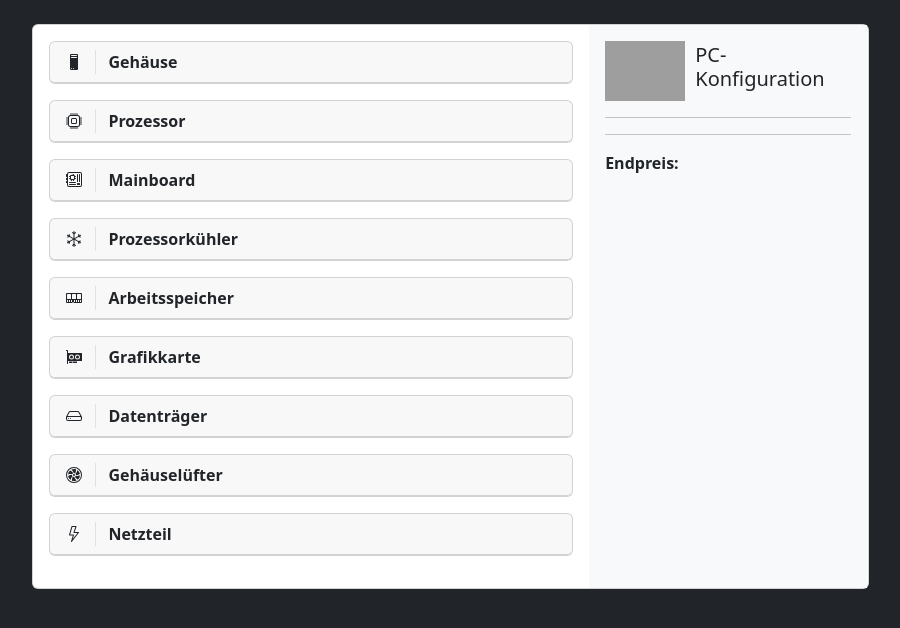
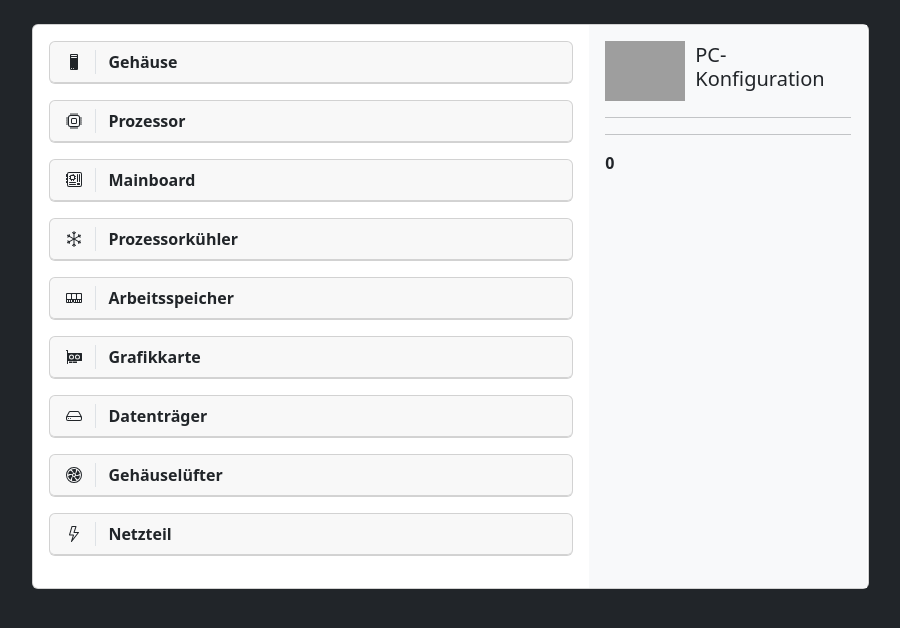
Before and after one commit to FourByteAGS/PC-Konfigurator_Frontend, a Next.js app: page / in a window 1280 px wide. Shown: the top 628 px of the page, without its empty margins (190-1090 px from the left). Built offline with nearby package versions, Linux system fonts and the light colour scheme; no server answers; grey boxes are pictures that could not be loaded.

Commit message:
add calculateTotalPrice method

```diff
--- a/src/app/page.js
+++ b/src/app/page.js
@@ -121,6 +121,18 @@ export default function Home() {
     } catch (error) {
       console.error("API Fehler:", error);
     }
+  };
+
+  const calculateTotalPrice = (items) => {
+    if (!items || items.length === 0) {
+      return 0;
+    }
+
+    const total = items.reduce((sum, item) => {
+      return sum + (item.price ? parseFloat(item.price) : 0);
+    }, 0);
+
+    return `Gesamtpreis: ${total.toFixed(2)} €`;
   };
 
   console.log("GAY ", hardwareStates);
@@ -817,7 +829,7 @@ export default function Home() {
               </div>
               <hr />
               <div>
-                <strong>Endpreis:</strong>
+                <strong>{calculateTotalPrice(selectedProducts)}</strong>
               </div>
             </div>
           </div>
```
